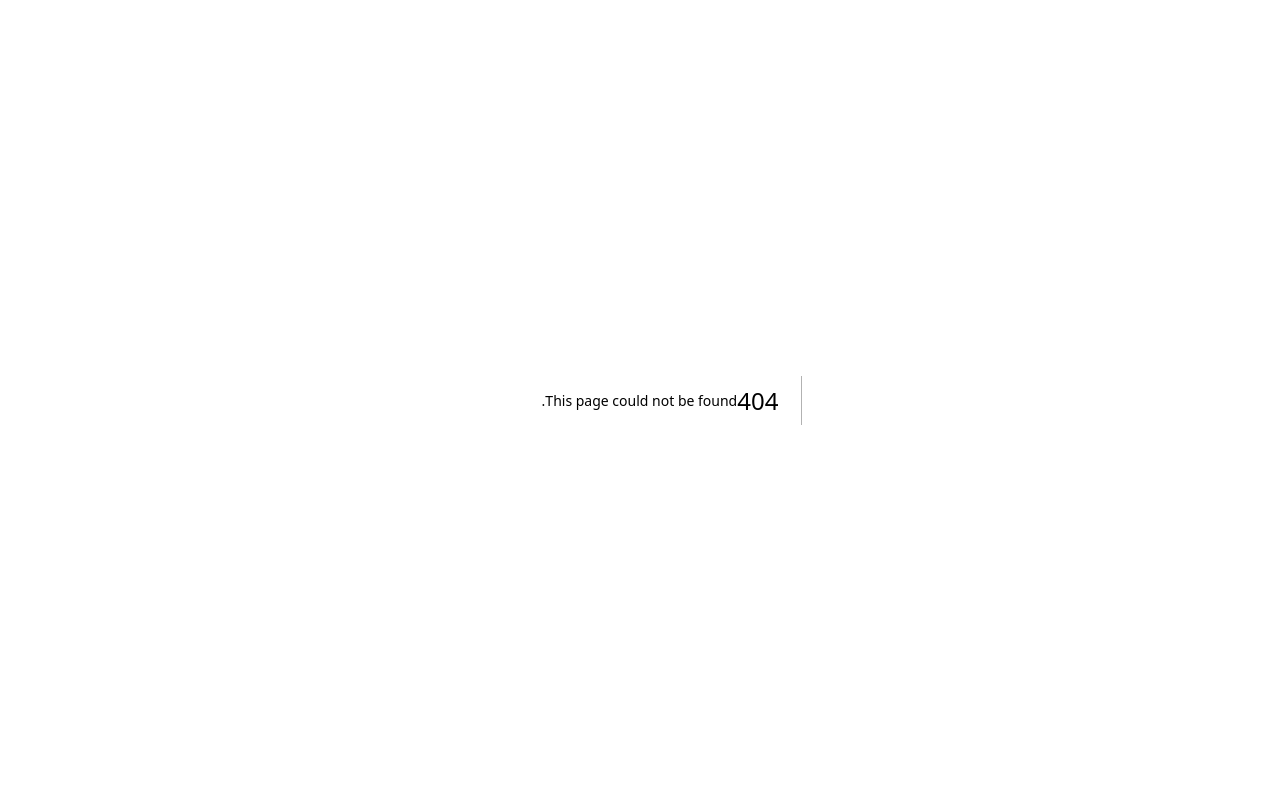
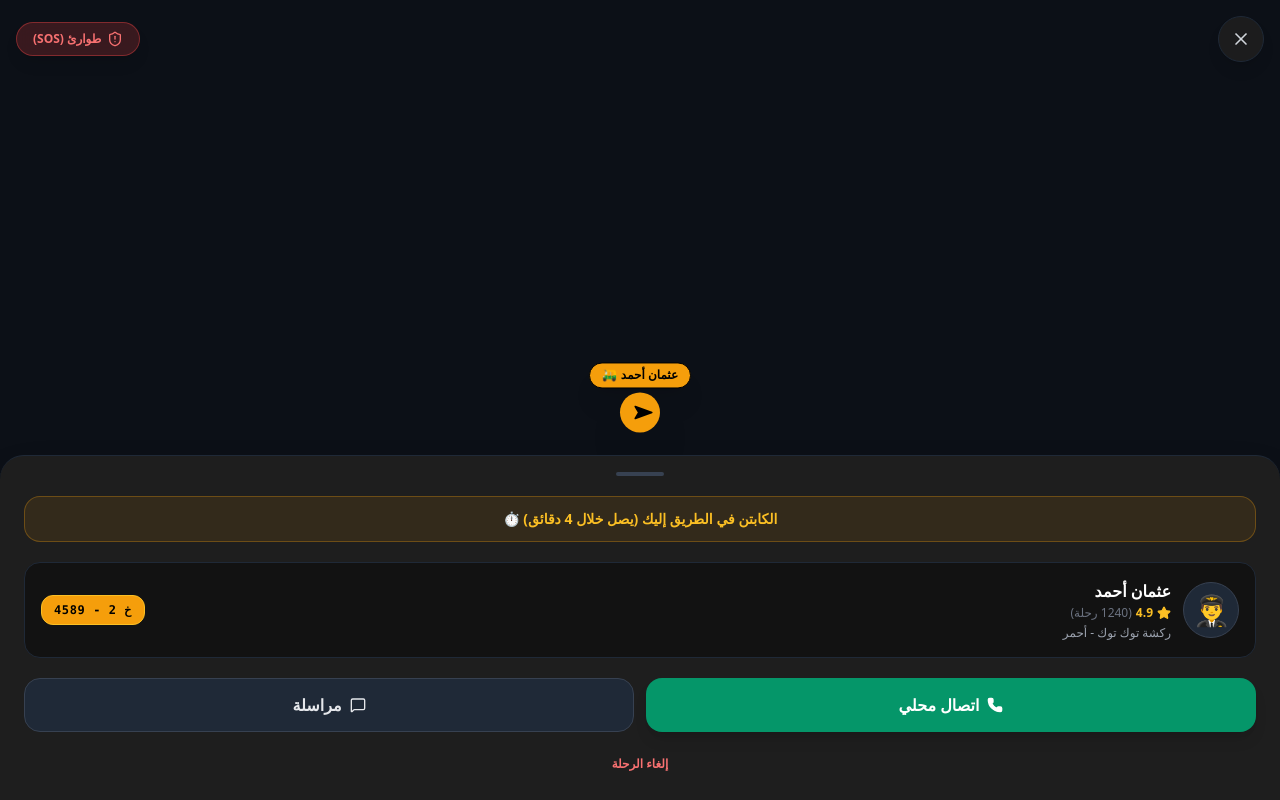
Before and after one commit to paradisesoap653-dotcom/Rakshtak, a Next.js app: page /track-ride in a window 1280 px wide. Before the commit this address had no page. Built offline with nearby package versions, Linux system fonts and the light colour scheme.

Commit message:
Create page.tsx

```diff
--- /dev/null
+++ b/src/app/track-ride/page.tsx
@@ -0,0 +1,149 @@
+"use client";
+
+import { useState, useEffect } from "react";
+import { useRouter } from "next/navigation";
+import { Phone, MessageSquare, ShieldAlert, Navigation, Star, X } from "lucide-react";
+
+export default function TrackRidePage() {
+  const router = useRouter();
+  const [rideStatus, setRideStatus] = useState<"on_way" | "arrived" | "in_transit">("on_way");
+  const [eta, setEta] = useState(4); // الوقت المتبقي بالدقائق
+
+  // محاكاة لحالة وصول الكابتن
+  useEffect(() => {
+    const timer = setTimeout(() => {
+      if (rideStatus === "on_way") {
+        setRideStatus("arrived");
+      }
+    }, 8000);
+    return () => clearTimeout(timer);
+  }, [rideStatus]);
+
+  // بيانات السائق افتراضية للتجربة
+  const driver = {
+    name: "عثمان أحمد",
+    rating: 4.9,
+    trips: 1240,
+    vehicle: "ركشة توك توك - أحمر",
+    plateNumber: "خ 2 - 4589",
+    phone: "0912345678",
+    avatar: "👨‍✈️",
+  };
+
+  return (
+    <div className="relative h-screen w-full bg-[#121212] text-white flex flex-col justify-between overflow-hidden font-sans dir-rtl">
+
+      {/* 1. Header with Emergency / Status */}
+      <div className="absolute top-4 right-4 left-4 z-20 flex justify-between items-center">
+        <button
+          onClick={() => router.push("/dashboard")}
+          className="bg-[#1E1E1E]/90 backdrop-blur-md p-3 rounded-full border border-gray-800 text-gray-300 shadow-lg"
+        >
+          <X className="w-5 h-5" />
+        </button>
+
+        <button className="bg-red-500/20 text-red-400 border border-red-500/40 backdrop-blur-md px-4 py-2 rounded-full font-bold text-xs flex items-center gap-1.5 shadow-lg">
+          <ShieldAlert className="w-4 h-4" />
+          طوارئ (SOS)
+        </button>
+      </div>
+
+      {/* 2. Map View Placeholder */}
+      <div className="absolute inset-0 z-0 bg-[#0c1017] flex items-center justify-center">
+        <div className="absolute inset-0 bg-[radial-[#1E293B_1px,transparent_1px)] [background-size:16px_16px] opacity-30"></div>
+
+        {/* Animated Driver Pin on Map */}
+        <div className="relative flex flex-col items-center animate-bounce">
+          <div className="bg-amber-500 text-black px-3 py-1 rounded-full text-xs font-bold shadow-xl border border-black mb-1 flex items-center gap-1">
+            <span>{driver.name}</span>
+            <span>🛺</span>
+          </div>
+          <div className="w-10 h-10 bg-amber-500 rounded-full flex items-center justify-center text-black font-bold shadow-2xl">
+            <Navigation className="w-5 h-5 fill-current rotate-45" />
+          </div>
+        </div>
+      </div>
+
+      {/* 3. Bottom Driver Info Card */}
+      <div className="relative z-10 mt-auto bg-[#1E1E1E] border-t border-gray-800 rounded-t-3xl p-6 shadow-2xl space-y-5 animate-in slide-in-from-bottom duration-300">
+
+        {/* Drag Line */}
+        <div className="w-12 h-1 bg-gray-700 rounded-full mx-auto -mt-2"></div>
+
+        {/* Status Indicator Banner */}
+        <div className="bg-amber-500/10 border border-amber-500/30 rounded-2xl p-3 text-center">
+          {rideStatus === "on_way" && (
+            <p className="text-sm font-bold text-amber-400">
+              الكابتن في الطريق إليك (يصل خلال {eta} دقائق) ⏱️
+            </p>
+          )}
+          {rideStatus === "arrived" && (
+            <p className="text-sm font-bold text-emerald-400">
+              وصل الكابتن إلى موقعك الآن! 🛺✨
+            </p>
+          )}
+          {rideStatus === "in_transit" && (
+            <p className="text-sm font-bold text-blue-400">
+              الرحلة قيد التنفيذ - نتمنى لك رحلة آمنة 🛣️
+            </p>
+          )}
+        </div>
+
+        {/* Driver Profile & Vehicle Info */}
+        <div className="flex items-center justify-between bg-[#121212] p-4 rounded-2xl border border-gray-800">
+          <div className="flex items-center gap-3">
+            <div className="w-14 h-14 bg-gray-800 rounded-full flex items-center justify-center text-3xl border border-gray-700">
+              {driver.avatar}
+            </div>
+            <div>
+              <h3 className="font-bold text-base text-white">{driver.name}</h3>
+              <div className="flex items-center gap-1 text-xs text-amber-400 mt-0.5">
+                <Star className="w-3.5 h-3.5 fill-current" />
+                <span className="font-bold">{driver.rating}</span>
+                <span className="text-gray-500">({driver.trips} رحلة)</span>
+              </div>
+              <p className="text-xs text-gray-400 mt-1">{driver.vehicle}</p>
+            </div>
+          </div>
+
+          {/* License Plate Badge */}
+          <div className="bg-amber-500 text-black px-3 py-1.5 rounded-xl font-mono text-xs font-black border border-amber-400 tracking-wider">
+            {driver.plateNumber}
+          </div>
+        </div>
+
+        {/* Quick Actions (Call & Chat) */}
+        <div className="grid grid-cols-2 gap-3">
+          <a
+            href={`tel:${driver.phone}`}
+            className="flex items-center justify-center gap-2 bg-emerald-600 hover:bg-emerald-500 text-white font-bold py-3.5 rounded-2xl transition shadow-lg"
+          >
+            <Phone className="w-4 h-4 fill-current" />
+            <span>اتصال محلي</span>
+          </a>
+
+          <button
+            onClick={() => alert("سيتم فتح الدردشة فوراً")}
+            className="flex items-center justify-center gap-2 bg-gray-800 hover:bg-gray-700 text-gray-200 font-bold py-3.5 rounded-2xl border border-gray-700 transition"
+          >
+            <MessageSquare className="w-4 h-4" />
+            <span>مراسلة</span>
+          </button>
+        </div>
+
+        {/* Cancel Ride Button */}
+        <button
+          onClick={() => {
+            if (confirm("هل أنت تأكد من إلغاء الرحلة؟")) {
+              router.push("/dashboard");
+            }
+          }}
+          className="w-full text-center text-red-400 hover:text-red-300 text-xs font-semibold py-1 transition"
+        >
+          إلغاء الرحلة
+        </button>
+
+      </div>
+    </div>
+  );
+}
```
